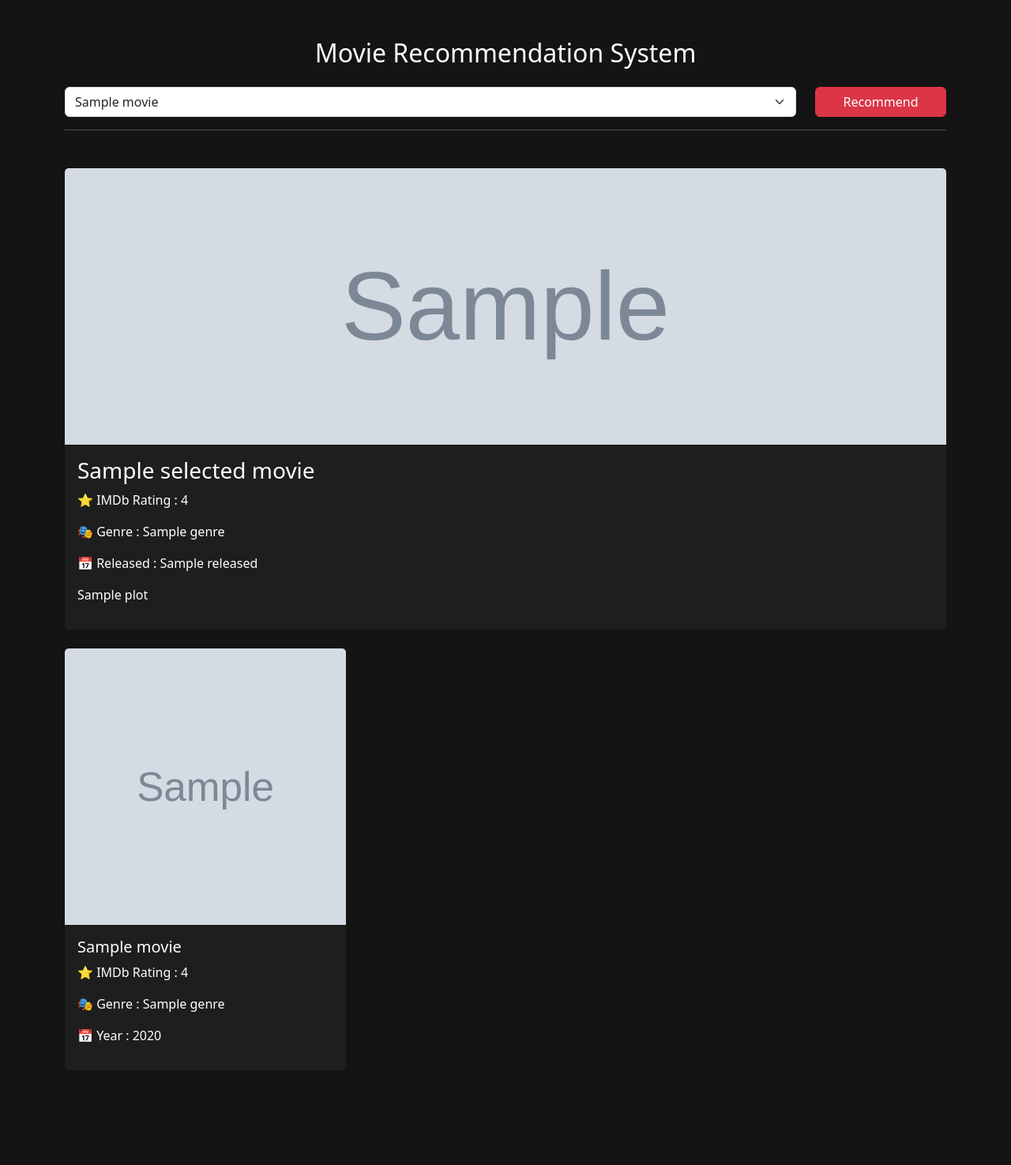
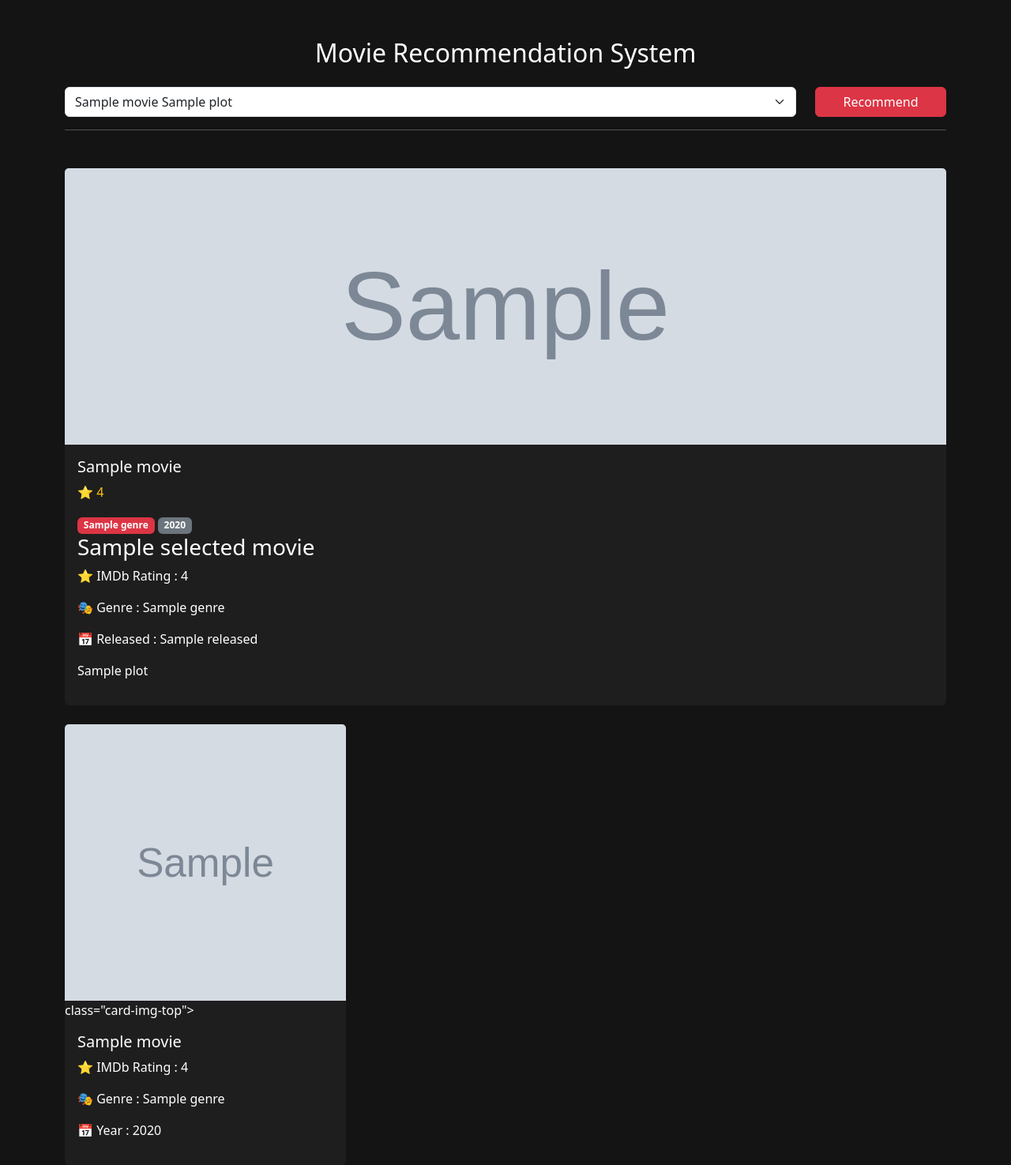
Before and after one commit to aanyajain9/Netflix-Recommendation-System, a Flask app: template templates/index.html in a window 1280 px wide. Shown: the part 74-1549 px from the top of the page at 79% size. Before the commit the page ends 1393 px from the top, so only its background shows below. Run offline with Flask 3, Linux system fonts and the light colour scheme; the template is opened without the code that fills it: most values are stand-ins (such as "Sample title", 1, 10 or a date in 2020); grey boxes marked "Sample" are stand-in pictures; parts of the project's set-up code (start-up, migrations or seed data) failed here and were passed over.

Commit message:
Enhanced recommendation cards with movie metadata and plot

```diff
--- a/flask_app.py
+++ b/flask_app.py
@@ -46,34 +46,23 @@ def recommend(movie):
 
         details = fetch_movie_details(movie_name)
 
+
+
         recommendations.append({
 
-            "title":movie_name,
+        "title": movie_name,
 
-            "poster":details.get(
-                "Poster",
-                ""
-            ),
+        "poster": details.get("Poster",""),
 
-            "rating":details.get(
-                "imdbRating",
-                "N/A"
-            ),
+        "rating": details.get("imdbRating","N/A"),
 
-            "genre":details.get(
-                "Genre",
-                "N/A"
-            ),
+        "genre": details.get("Genre","N/A"),
 
-            "year":details.get(
-                "Year",
-                "N/A"
-            )
+        "year": details.get("Year","N/A"),
 
-        })
+        "plot": details.get("Plot","Not Available")
 
-    return recommendations
-
+    })
 @app.route('/', methods=['GET', 'POST'])
 def home():
 
@@ -91,14 +80,15 @@ def home():
 
     return render_template(
 
-'index.html',
+    'index.html',
 
-movie_list=movies['title'].values,
+    movie_list=movies['title'].values,
 
-recommendations=recommendations,
+    recommendations=recommendations,
 
-selected_movie=selected_movie
-)
+    selected_movie=selected_movie
+
+    )
 
 if __name__ == "__main__":
     app.run(debug=True)
--- a/templates/index.html
+++ b/templates/index.html
@@ -88,6 +88,13 @@ class="form-select">
 
 {{movie}}
 
+
+<p>
+
+    {{movie.plot}}
+
+</p>
+
 </option>
 
 {% endfor %}
@@ -122,6 +129,26 @@ src="{{selected_movie.Poster}}"
 class="card-img-top">
 
 <div class="card-body">
+    <h5 class="card-title">
+
+{{movie.title}}
+
+</h5>
+<p class="text-warning">
+
+⭐ {{movie.rating}}
+
+</p>
+<span class="badge bg-danger">
+
+{{movie.genre}}
+
+</span>
+<span class="badge bg-secondary">
+
+{{movie.year}}
+
+</span>
 
 <h3>
 
@@ -172,8 +199,11 @@ class="card-img-top">
 
 <div class="card">
 
-<img
-src="{{movie.poster}}"
+{% if movie.poster != "N/A" %}
+
+<img src="{{movie.poster}}" class="card-img-top">
+
+{% endif %}
 class="card-img-top">
 
 <div class="card-body">
```
